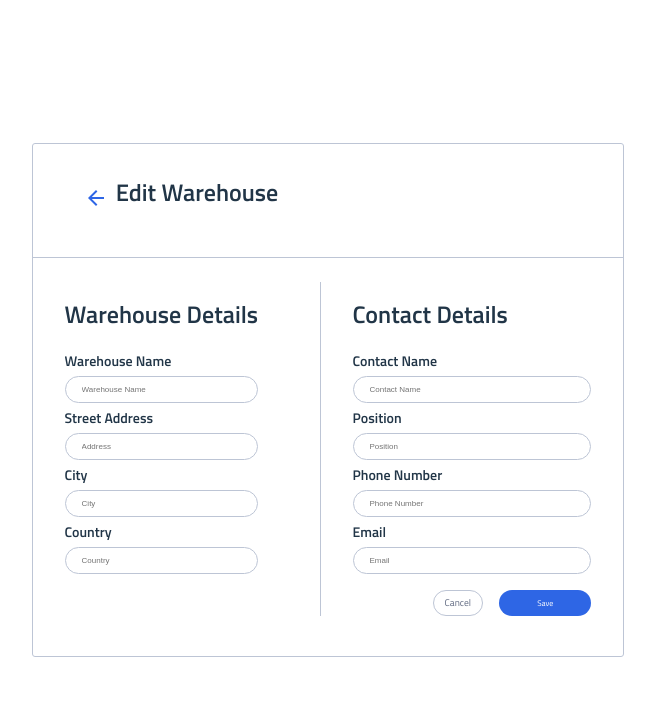
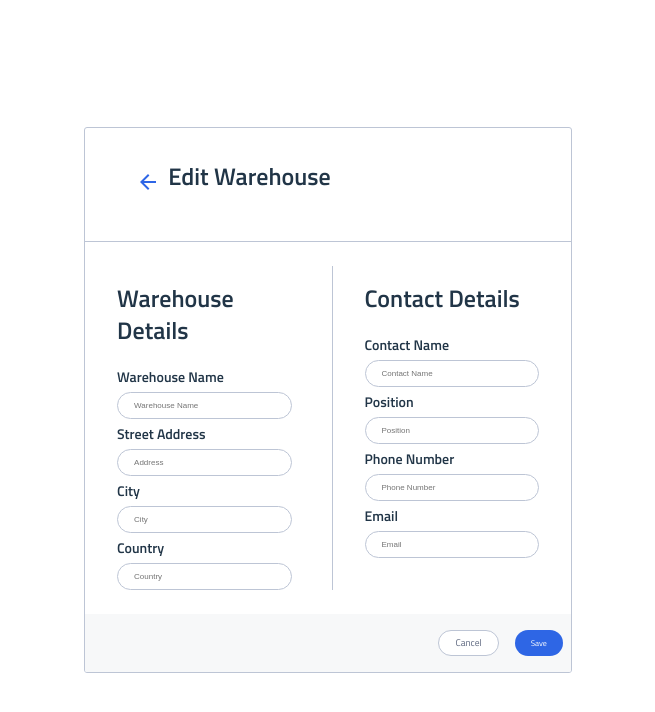
Before and after one commit to StefanUoft/InStock, a React (Vite) app: page / in a window 1280 px wide. Shown: the top 712 px of the page, without its empty margins (312-967 px from the left). Built offline with nearby package versions, Linux system fonts and the light colour scheme; no server answers.

Commit message:
added in grey background for button section

```diff
--- a/src/components/EditWarehouse/EditWarehouse.jsx
+++ b/src/components/EditWarehouse/EditWarehouse.jsx
@@ -266,8 +266,12 @@ function EditWarehouse() {
             />
             {errors.contact_email && <p>{errors.contact_email}</p>}
 
-            {/*Buttons Section*/}
-            <div className="edit-warehouse__form-buttons">
+          </div>
+
+        </div>
+      </form>
+       {/*Buttons Section*/}
+       <div className="edit-warehouse__form-buttons">
               <button
                 type="button"
                 className="edit-warehouse__button-cancel"
@@ -279,9 +283,6 @@ function EditWarehouse() {
                 Save
               </button>
             </div>
-          </div>
-        </div>
-      </form>
     </div>
   );
 }
--- a/src/components/EditWarehouse/EditWarehouse.scss
+++ b/src/components/EditWarehouse/EditWarehouse.scss
@@ -15,7 +15,6 @@ body {
   flex-direction: column;
   width: 100%;
   border: 1px solid $cloud-color;
-  padding-bottom: 1rem;
   border-radius: 0.1875rem;
 
   &__header {
@@ -32,7 +31,7 @@ body {
     padding-right: 0.5rem;
   }
   &__header-title {
-    @include h3;
+    @include h1;
     line-height: 3;
 
     @include tablet {
@@ -54,15 +53,12 @@ body {
   }
   &__warehouse-form {
     flex: 1;
-    padding-bottom: 1rem;
     @include tablet {
       display: flex;
       flex-direction: row;
       border-bottom: none;
-      padding-right: 1rem;
-      @include tablet {
-        border-right: 1px solid $cloud-color;
-      }
+      padding-right: 2.5rem;
+      border-right: 1px solid $cloud-color;
     }
   }
   &__contact-form {
@@ -96,13 +92,15 @@ body {
     }
   }
   &__form-buttons {
+    background-color: $light-grey-color;
     display: flex;
     gap: 1rem;
-    padding-top: 1rem;
+    padding: 1rem .5rem;
     justify-content: center;
     @include tablet {
       justify-content: flex-end;
       padding-left: 5rem;
+      padding-right: .5rem;
     }
   }
   &__button-cancel {
@@ -133,10 +131,10 @@ body {
     width: 8rem;
     font-size: 0.5rem;
     @include tablet {
-      width: 12rem;
+      width: auto;
     }
     @include desktop {
-      width: 8rem;
+
     }
   }
 }
```
